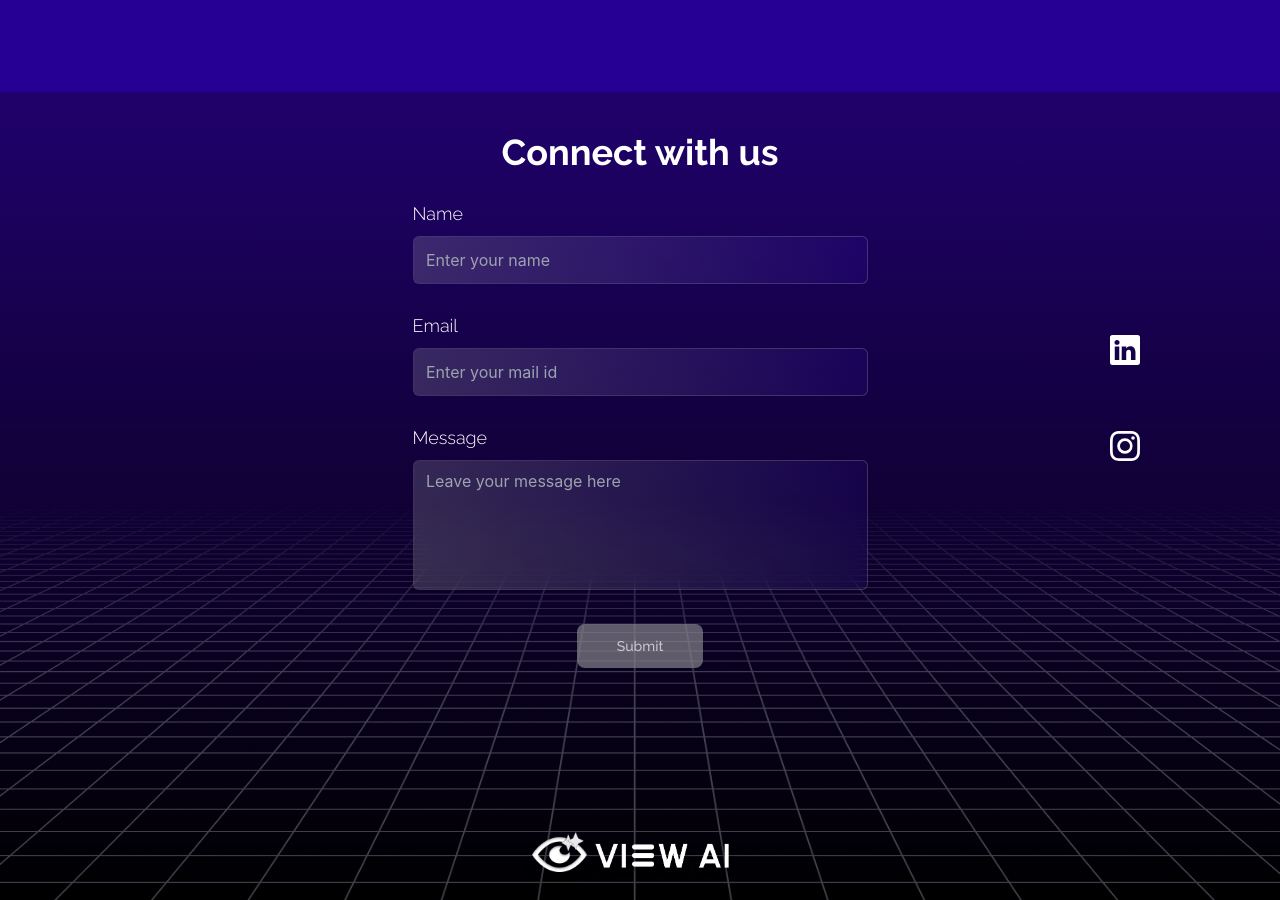
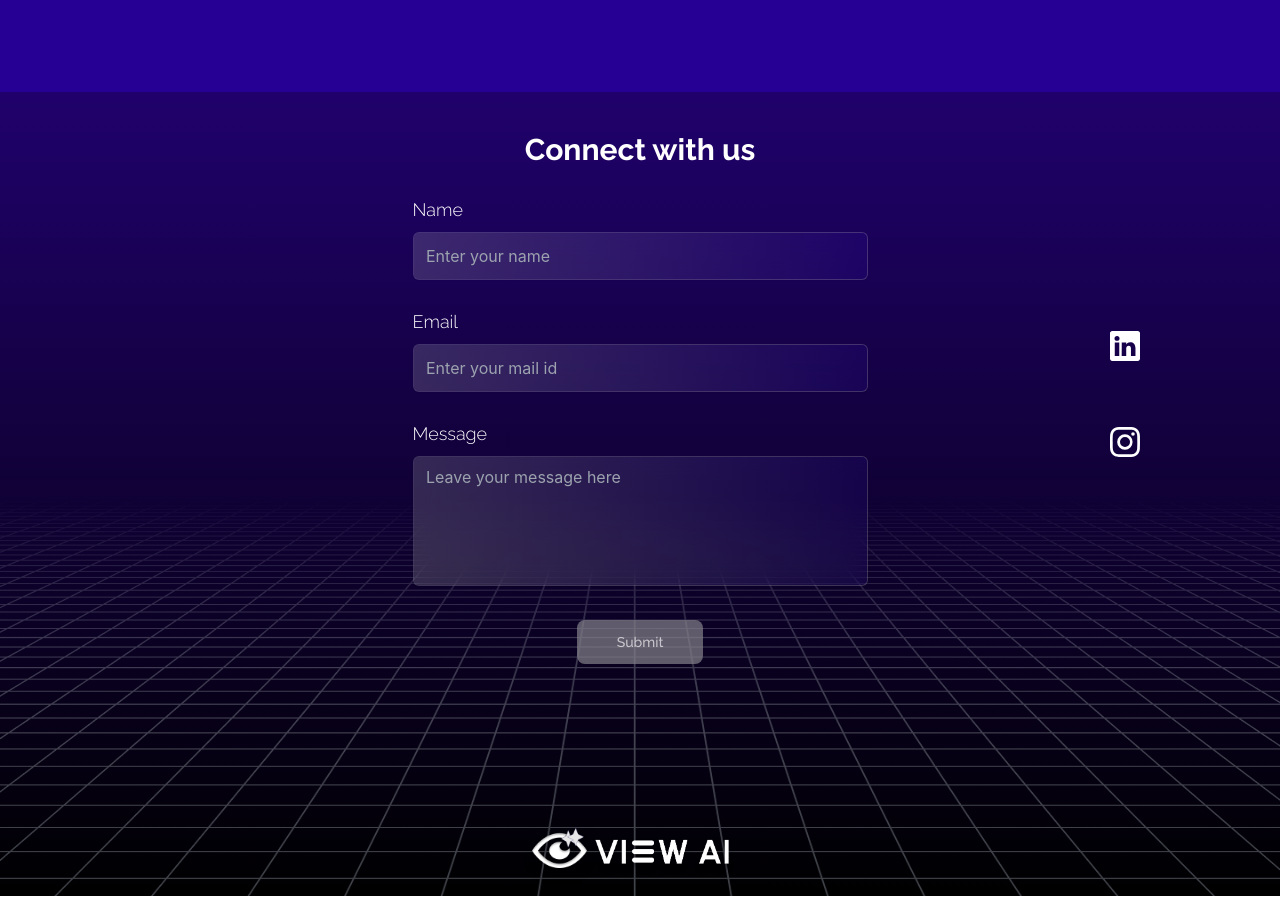
Before and after one commit to Abishek-ak7/ViewAi, a React (Create React App) app: page / in a window 1280 px wide. Shown: the part 1560-2460 px from the top of the page. Built offline with nearby package versions, Linux system fonts and the light colour scheme.

Commit message:
added connect with us

```diff
--- a/src/components/ConnectWithUs.jsx
+++ b/src/components/ConnectWithUs.jsx
@@ -6,7 +6,7 @@
                 <section className="bg-gradient-to-b from-[#20016c] to-black">
         <div className="2xl:container bg-no-repeat bg-bottom bg-[length:100vw_250px] md:bg-[length:100vw_400px] connectwithuspattern">
             <div className="mx-auto w-[80%] grid grid-cols-1 pt-10">
-                <h1 className="text-white text-center font-bold text-xl md:text-4xl font-['Raleway']">Connect with us</h1>
+                <h1 className="text-white text-center font-bold text-xl md:text-3xl font-['Raleway']">Connect with us</h1>
             </div>
             <div className="mx-auto w-[80%] grid grid-cols-1 relative ">
                 <div>
```
